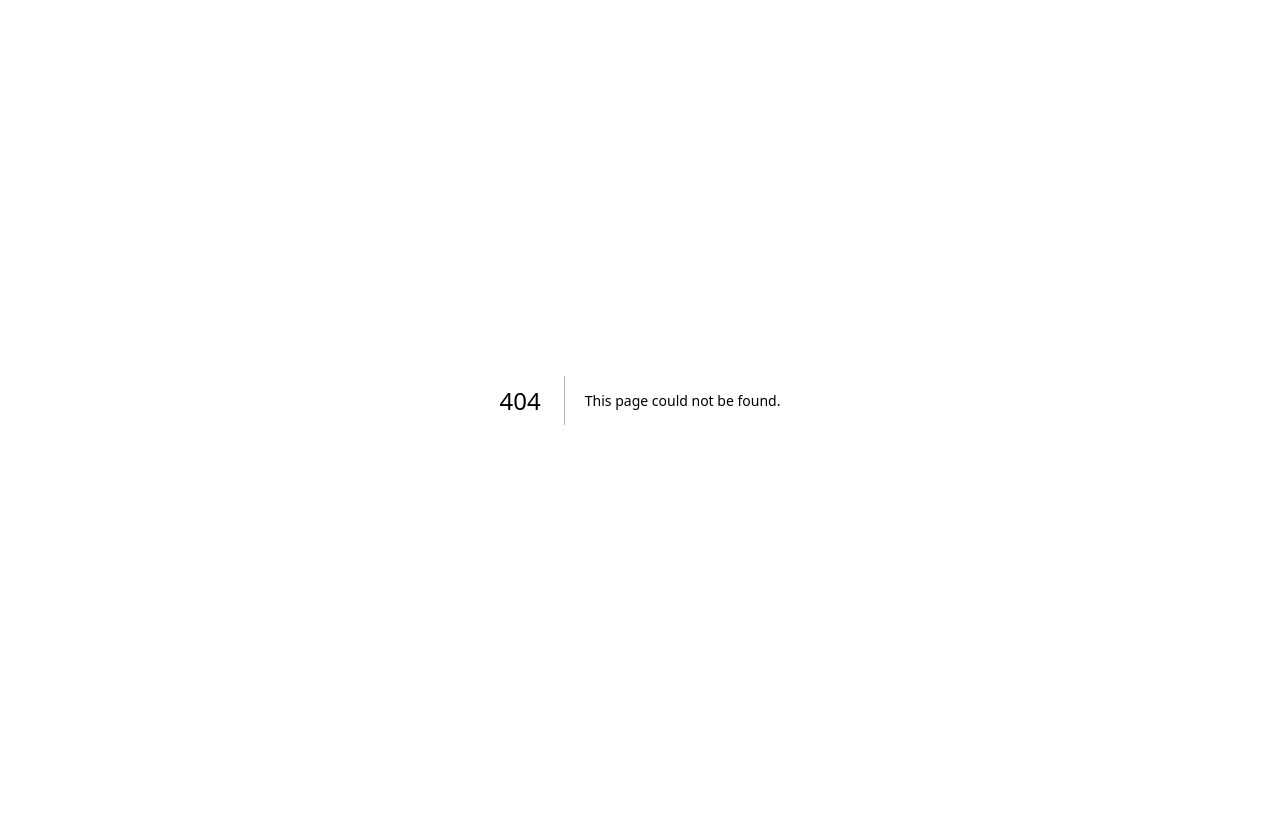
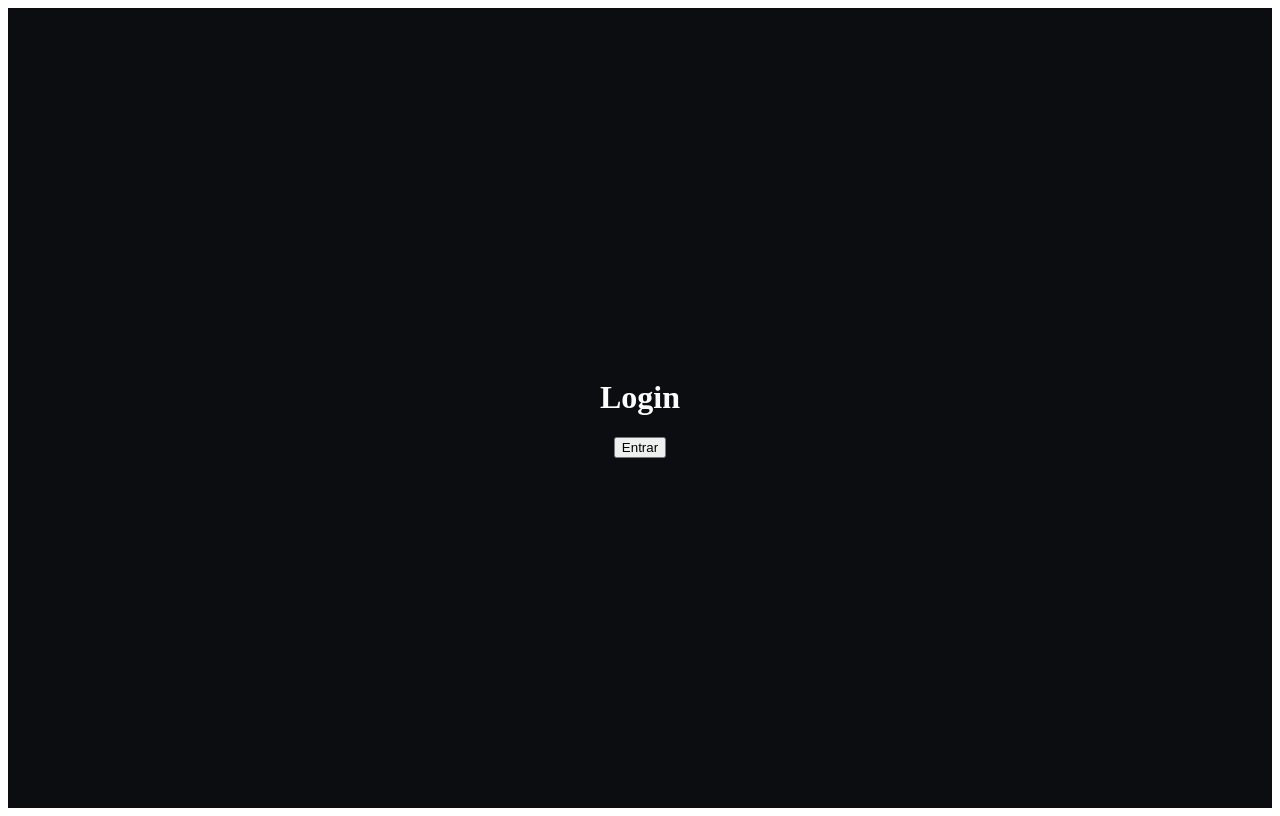
Before and after one commit to dfariaor-lgtm/lawflow-frontend, a Next.js app: page /login in a window 1280 px wide. Before the commit this address had no page. Built offline with nearby package versions, Linux system fonts and the light colour scheme.

Commit message:
Create login.js

```diff
--- /dev/null
+++ b/pages/login.js
@@ -0,0 +1,35 @@
+import axios from 'axios';
+
+export default function Login() {
+  async function handleLogin() {
+    const response = await axios.post(
+      'https://SUA_API_AQUI/auth/login',
+      {
+        email: 'teste@email.com',
+        password: '123456'
+      }
+    );
+
+    localStorage.setItem('token', response.data.token);
+    alert('Login realizado');
+  }
+
+  return (
+    <div style={styles.container}>
+      <h1>Login</h1>
+      <button onClick={handleLogin}>Entrar</button>
+    </div>
+  );
+}
+
+const styles = {
+  container: {
+    background: '#0B0D10',
+    color: '#fff',
+    height: '100vh',
+    display: 'flex',
+    alignItems: 'center',
+    justifyContent: 'center',
+    flexDirection: 'column'
+  }
+};
```
